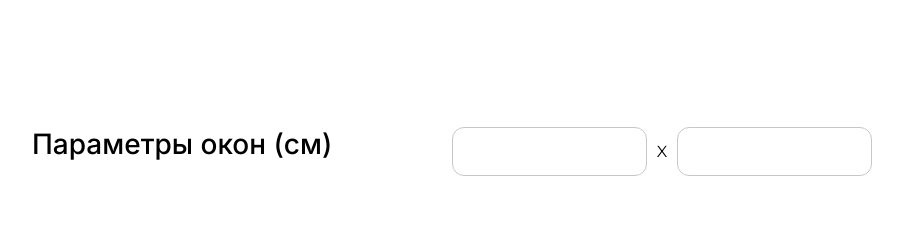
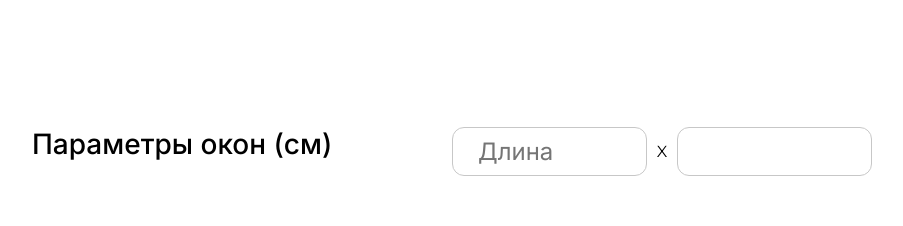
Before and after one commit to Hokage09das/dashan_brickworks, a Next.js app: page / in a window 1280 px wide. Shown: the part 4160-4386 px from the top of the page, without its empty margins (108-1011 px from the left). Built offline with nearby package versions, Linux system fonts and the light colour scheme.

Commit message:
some change

```diff
--- a/shared/ui/CalculatorWIndowForm/CalculatorWindowForm.tsx
+++ b/shared/ui/CalculatorWIndowForm/CalculatorWindowForm.tsx
@@ -23,7 +23,11 @@ export const CalculatorWindowForm = () => {
 				<div className={cls.input_container}>
 					<p className={cls.input_title}>Параметры окон (см)</p>
 					<div className={cls.input_box}>
-						<Input type='number' />X
+						<Input
+							type='number'
+							placeholder='Длина'
+						/>
+						X
 						<Input type='number' />
 					</div>
 				</div>
```
